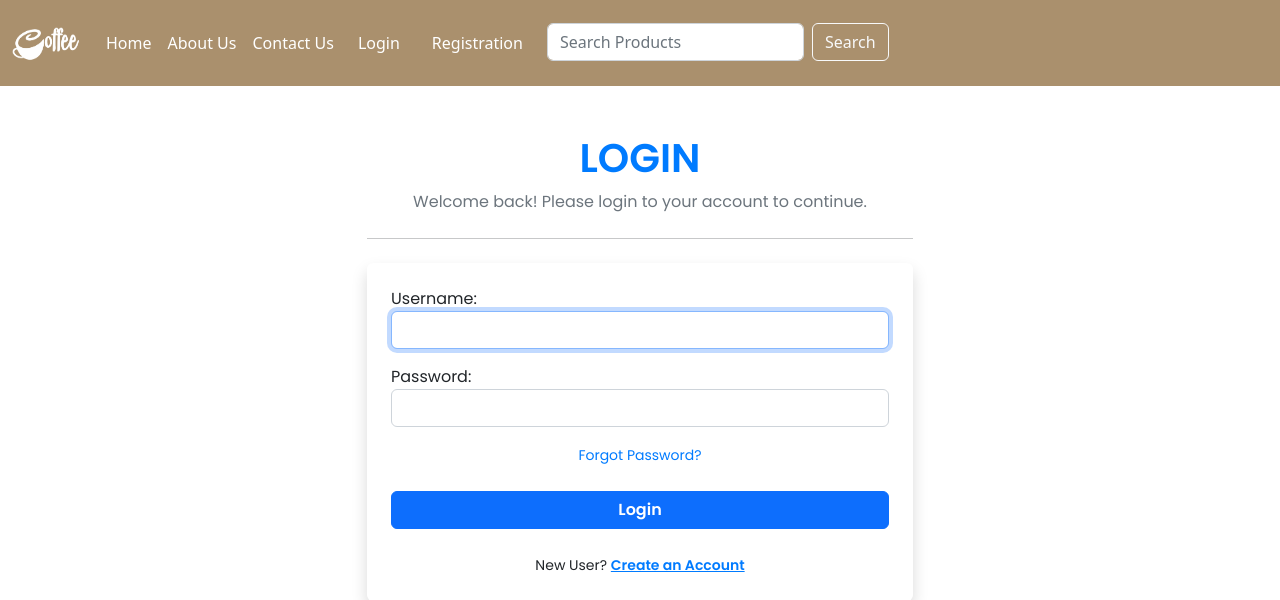
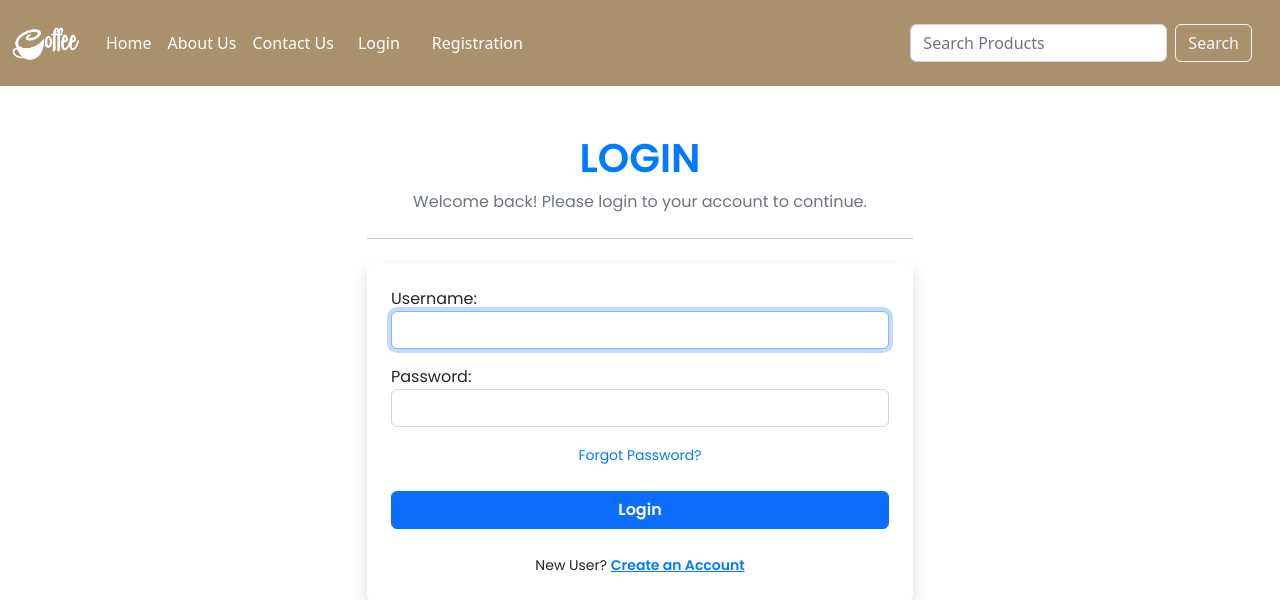
Before and after one commit to iamrizkii/coffeeshop, a Django app: page /accounts/login/?next=/about/ in a window 1280 px wide. Shown: the top 600 px of the page. Run offline with Django 5.2, Linux system fonts and the light colour scheme; some libraries are stand-ins or nearby versions.

Commit message:
perubahan di base.html & style.css

```diff
--- a/ec/app/static/app/css/style.css
+++ b/ec/app/static/app/css/style.css
@@ -14,3 +14,10 @@ footer {
     background-color: #f8f9fa; /* atau warna lainnya */
     z-index: 10; /* Agar tetap di atas konten */
   }
+
+  .navbar .nav-item.ms-auto {
+    position: absolute;
+    right: 20px; /* Sesuaikan jaraknya */
+    top: 50%; /* Sesuaikan posisinya */
+    transform: translateY(-50%);
+}
--- a/ec/app/templates/app/base.html
+++ b/ec/app/templates/app/base.html
@@ -95,7 +95,7 @@
             <li class="nav-item mx-2">
                 <a href="{% url 'customerregistration' %}" class="nav-link text-white">Registration</a>
             </li>
-            <li class="nav-item mx-2">
+            <li class="nav-item mx-2 ms-auto">
               <form class="d-flex" role="search" action="{% url 'public_search' %}" method="get">
                   <input class="form-control me-2" type="search" placeholder="Search Products" name="search" aria-label="Search">
                   <button class="btn btn-outline-light" type="submit">Search</button>
```
